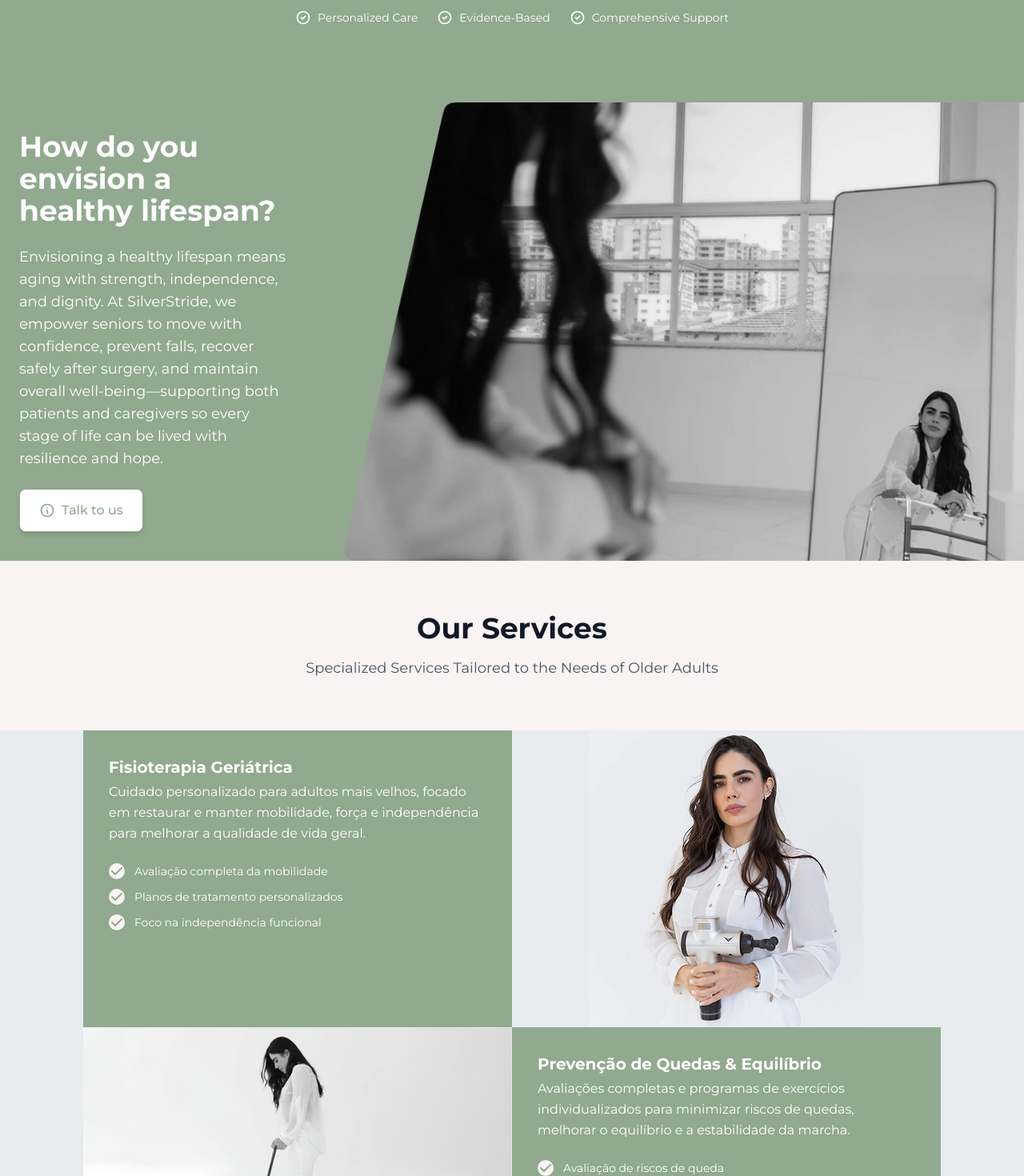
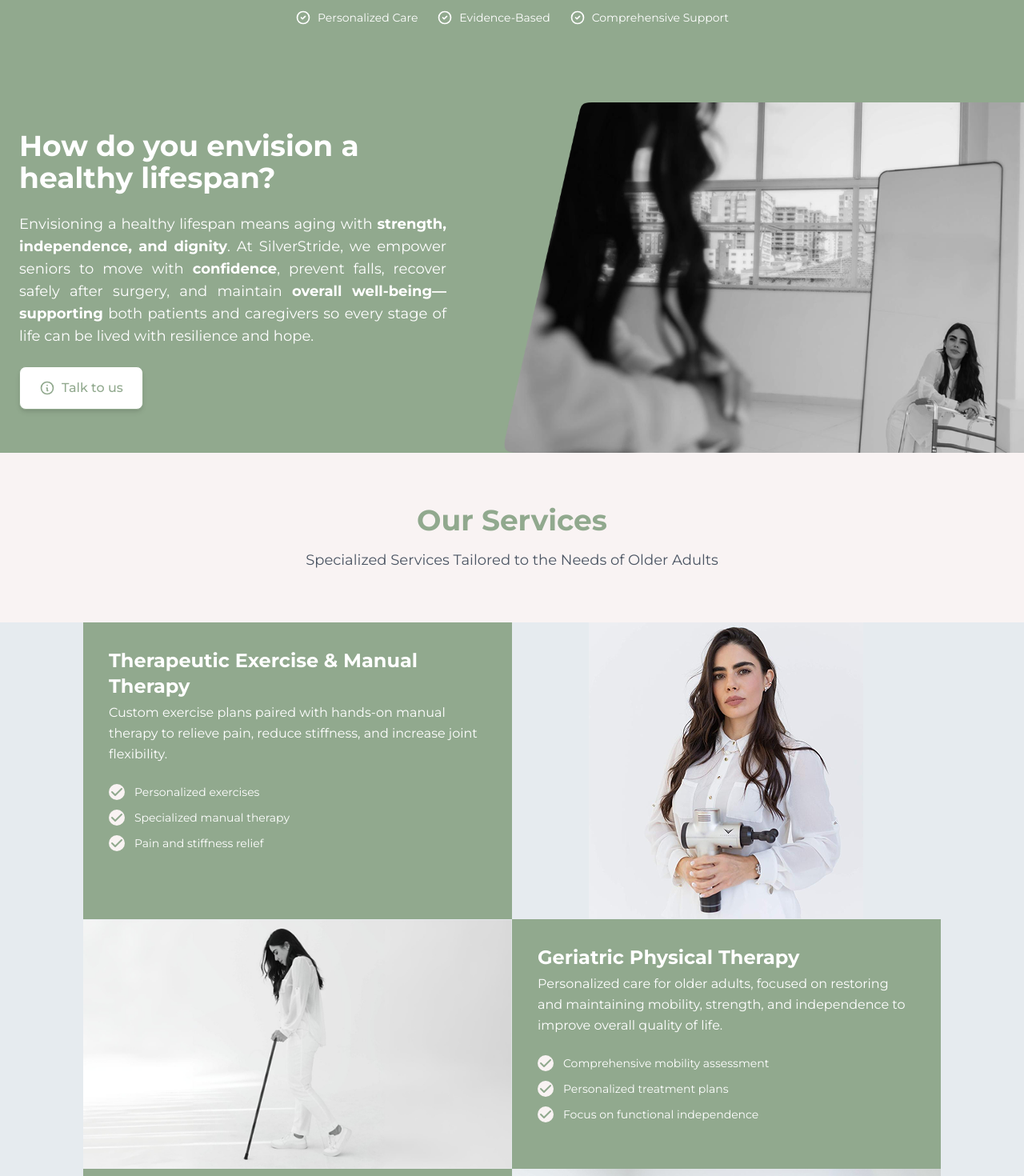
Before and after one commit to LucasPizol/silverstride, a Next.js app: page / in a window 1280 px wide. Shown: the part 1960-3430 px from the top of the page at 80% size. Built offline with nearby package versions, Linux system fonts and the light colour scheme.

Commit message:
Update styles and components for improved responsiveness and accessibility; replace images with Next.js Image component, adjust text for clarity, and enhance CSS for better layout across various screen sizes.

```diff
--- a/src/app/styles.css
+++ b/src/app/styles.css
@@ -12,10 +12,10 @@ body {
 }
 
 body {
-  font-family: "Montserrat", sans-serif;
   background: #ffffff;
   color: #171717;
-  -webkit-font-smoothing: antialiased;
+  -webkit-font-smoothing: antialiased; /* deixa a fonte mais fina */
+  -webkit-font-smoothing: subpixel-antialiased;
 }
 
 a {
@@ -1002,8 +1002,16 @@ a {
   gap: 16px;
 }
 
+.text-justify {
+  text-align: justify;
+}
+
 .envision-container {
   max-width: 100rem;
+}
+
+.envision-container > div {
+  padding-bottom: 20px;
 }
 
 .envision-container img {
@@ -1014,9 +1022,22 @@ a {
   width: 100%;
 }
 
-@media (max-width: 1000px) {
+@media (max-width: 1300px) {
+  .envision-container img {
+    max-width: 650px;
+  }
+}
+
+@media (max-width: 1100px) {
   .envision-container {
     flex-direction: column;
+  }
+
+  .envision-container img {
+    max-width: 100%;
+    max-height: 400px;
+    object-fit: cover;
+    object-position: bottom;
   }
 }
 
--- a/src/components/About.tsx
+++ b/src/components/About.tsx
@@ -68,7 +68,7 @@ export default function About() {
   return (
     <section id="about" className="section-padding bg-default flex flex-col">
       <div className="text-center max-w-3xl mx-auto mb-16">
-        <h2 className="text-3xl md:text-4xl font-bold text-gray-900 mb-4">
+        <h2 className="text-3xl md:text-4xl font-bold text-primary-400 mb-4">
           About SilverStride
         </h2>
         <p className="text-lg text-gray-600">
@@ -104,9 +104,11 @@ export default function About() {
 
         {/* Image/Visual */}
         <div className="relative">
-          <img
+          <Image
             src="/img-about-section.png"
             alt="Fisioterapeuta especializada"
+            width={500}
+            height={500}
             style={{
               width: "100%",
               height: "100%",
--- a/src/components/Contact.tsx
+++ b/src/components/Contact.tsx
@@ -1,5 +1,6 @@
 "use client";
 
+import Image from "next/image";
 import { useState } from "react";
 
 export default function Contact() {
@@ -13,9 +14,7 @@ export default function Contact() {
 
   const handleSubmit = (e: React.FormEvent) => {
     e.preventDefault();
-    // Handle form submission here
     console.log("Form submitted:", formData);
-    // Reset form
     setFormData({
       name: "",
       email: "",
@@ -23,7 +22,7 @@ export default function Contact() {
       service: "",
       message: "",
     });
-    alert("Mensagem enviada com sucesso! Entraremos em contato em breve.");
+    alert("Message sent successfully! We will contact you within 24 hours.");
   };
 
   const handleChange = (
@@ -37,120 +36,31 @@ export default function Contact() {
     });
   };
 
-  const contactInfo = [
-    {
-      icon: (
-        <svg
-          className="w-6 h-6"
-          fill="none"
-          stroke="currentColor"
-          viewBox="0 0 24 24"
-        >
-          <path
-            strokeLinecap="round"
-            strokeLinejoin="round"
-            strokeWidth={2}
-            d="M3 5a2 2 0 012-2h3.28a1 1 0 01.948.684l1.498 4.493a1 1 0 01-.502 1.21l-2.257 1.13a11.042 11.042 0 005.516 5.516l1.13-2.257a1 1 0 011.21-.502l4.493 1.498a1 1 0 01.684.949V19a2 2 0 01-2 2h-1C9.716 21 3 14.284 3 6V5z"
-          />
-        </svg>
-      ),
-      title: "Telefone",
-      content: "(555) 123-4567",
-      subContent: "Segunda a Sexta, 8h às 18h",
-    },
-    {
-      icon: (
-        <svg
-          className="w-6 h-6"
-          fill="none"
-          stroke="currentColor"
-          viewBox="0 0 24 24"
-        >
-          <path
-            strokeLinecap="round"
-            strokeLinejoin="round"
-            strokeWidth={2}
-            d="M3 8l7.89 4.26a2 2 0 002.22 0L21 8M5 19h14a2 2 0 002-2V7a2 2 0 00-2-2H5a2 2 0 00-2 2v10a2 2 0 002 2z"
-          />
-        </svg>
-      ),
-      title: "Email",
-      content: "info@silverstridept.com",
-      subContent: "Resposta em até 24h",
-    },
-    {
-      icon: (
-        <svg
-          className="w-6 h-6"
-          fill="none"
-          stroke="currentColor"
-          viewBox="0 0 24 24"
-        >
-          <path
-            strokeLinecap="round"
-            strokeLinejoin="round"
-            strokeWidth={2}
-            d="M17.657 16.657L13.414 20.9a1.998 1.998 0 01-2.827 0l-4.244-4.243a8 8 0 1111.314 0z"
-          />
-          <path
-            strokeLinecap="round"
-            strokeLinejoin="round"
-            strokeWidth={2}
-            d="M15 11a3 3 0 11-6 0 3 3 0 016 0z"
-          />
-        </svg>
-      ),
-      title: "Localização",
-      content: "123 Healthcare Street",
-      subContent: "Medical District, State 12345",
-    },
-    {
-      icon: (
-        <svg
-          className="w-6 h-6"
-          fill="none"
-          stroke="currentColor"
-          viewBox="0 0 24 24"
-        >
-          <path
-            strokeLinecap="round"
-            strokeLinejoin="round"
-            strokeWidth={2}
-            d="M12 8v4l3 3m6-3a9 9 0 11-18 0 9 9 0 0118 0z"
-          />
-        </svg>
-      ),
-      title: "Horário de Funcionamento",
-      content: "Segunda - Sexta: 8:00 - 18:00",
-      subContent: "Sábado: 9:00 - 15:00",
-    },
-  ];
-
   return (
     <section id="contact" className="section-padding bg-default">
       <div className="container-custom">
         {/* Section Header */}
         <div className="text-center max-w-3xl mx-auto mb-16">
-          <h2 className="text-3xl md:text-4xl font-bold text-gray-900 mb-4">
-            Entre em Contato
+          <h2 className="text-3xl md:text-4xl font-bold text-primary-400 mb-4">
+            Get in Touch
           </h2>
           <p className="text-lg text-gray-600">
-            Estamos aqui para ajudar você a dar o primeiro passo em direção a
-            uma vida mais saudável e independente
+            We are here to help you take the first step toward a healthier and
+            more independent life
           </p>
         </div>
 
         <div className="grid lg:grid-cols-2 gap-12">
-          <img
+          <Image
             src="/img-contact-section.png"
             alt="Fisioterapeuta especializada"
+            width={500}
+            height={500}
             className="w-full h-full object-cover object-center"
           />
 
           <div className="bg-gray-50 rounded-2xl p-8">
-            <h3 className="text-2xl font-bold text-gray-900">
-              Envie uma Mensagem
-            </h3>
+            <h3 className="text-2xl font-bold text-gray-900">Send a Message</h3>
 
             <form onSubmit={handleSubmit} className="space-y-6">
               <div>
@@ -158,7 +68,7 @@ export default function Contact() {
                   htmlFor="name"
                   className="block text-sm font-medium text-gray-700 mb-2"
                 >
-                  Nome Completo *
+                  Full Name *
                 </label>
                 <input
                   type="text"
@@ -168,7 +78,7 @@ export default function Contact() {
                   onChange={handleChange}
                   required
                   className="w-full px-4 py-3 border border-gray-300 rounded-lg focus:ring-2 focus:ring-primary-500 focus:border-transparent transition-all"
-                  placeholder="Seu nome completo"
+                  placeholder="Your full name"
                 />
               </div>
 
@@ -187,7 +97,7 @@ export default function Contact() {
                   onChange={handleChange}
                   required
                   className="w-full px-4 py-3 border border-gray-300 rounded-lg focus:ring-2 focus:ring-primary-500 focus:border-transparent transition-all"
-                  placeholder="seu@email.com"
+                  placeholder="your@email.com"
                 />
               </div>
 
@@ -196,7 +106,7 @@ export default function Contact() {
                   htmlFor="phone"
                   className="block text-sm font-medium text-gray-700 mb-2"
                 >
-                  Telefone
+                  Phone
                 </label>
                 <input
                   type="tel"
@@ -205,7 +115,7 @@ export default function Contact() {
                   value={formData.phone}
                   onChange={handleChange}
                   className="w-full px-4 py-3 border border-gray-300 rounded-lg focus:ring-2 focus:ring-primary-500 focus:border-transparent transition-all"
-                  placeholder="(11) 99999-9999"
+                  placeholder="(555) 123-4567"
                 />
               </div>
 
@@ -214,7 +124,7 @@ export default function Contact() {
                   htmlFor="service"
                   className="block text-sm font-medium text-gray-700 mb-2"
                 >
-                  Serviço de Interesse
+                  Service of Interest
                 </label>
                 <select
                   id="service"
@@ -223,18 +133,16 @@ export default function Contact() {
                   onChange={handleChange}
                   className="w-full px-4 py-3 border border-gray-300 rounded-lg focus:ring-2 focus:ring-primary-500 focus:border-transparent transition-all"
                 >
-                  <option value="">Selecione um serviço</option>
-                  <option value="geriatric">Fisioterapia Geriátrica</option>
-                  <option value="balance">
-                    Prevenção de Quedas & Equilíbrio
-                  </option>
+                  <option value="">Select a service</option>
+                  <option value="geriatric">Geriatric Physical Therapy</option>
+                  <option value="balance">Fall Prevention & Balance</option>
                   <option value="postsurgery">
-                    Reabilitação Pós-Cirúrgica
+                    Post-Surgical Rehabilitation
                   </option>
                   <option value="manual">
-                    Exercícios Terapêuticos & Terapia Manual
+                    Therapeutic Exercises & Manual Therapy
                   </option>
-                  <option value="consultation">Consulta Geral</option>
+                  <option value="consultation">General Consultation</option>
                 </select>
               </div>
 
@@ -243,7 +151,7 @@ export default function Contact() {
                   htmlFor="message"
                   className="block text-sm font-medium text-gray-700 mb-2"
                 >
-                  Mensagem
+                  Message
                 </label>
                 <textarea
                   id="message"
@@ -252,7 +160,7 @@ export default function Contact() {
                   onChange={handleChange}
                   rows={5}
                   className="w-full px-4 py-3 border border-gray-300 rounded-lg focus:ring-2 focus:ring-primary-500 focus:border-transparent transition-all resize-none"
-                  placeholder="Conte-nos sobre suas necessidades ou dúvidas..."
+                  placeholder="Tell us about your needs or questions..."
                 />
               </div>
 
@@ -273,12 +181,12 @@ export default function Contact() {
                     d="M12 19l9 2-9-18-9 18 9-2zm0 0v-8"
                   />
                 </svg>
-                Enviar Mensagem
+                Send Message
               </button>
             </form>
 
             <p className="text-sm text-gray-500 mt-4 text-center">
-              * Campos obrigatórios. Responderemos em até 24 horas.
+              * Required fields. We will respond within 24 hours.
             </p>
           </div>
         </div>
--- a/src/components/Envision.tsx
+++ b/src/components/Envision.tsx
@@ -1,3 +1,5 @@
+import Image from "next/image";
+
 export default function Envision() {
   return (
     <section
@@ -13,13 +15,13 @@ export default function Envision() {
           <h2 className="text-3xl md:text-4xl font-bold text-white">
             How do you envision a healthy lifespan?
           </h2>
-          <p className="text-lg text-white">
-            Envisioning a healthy lifespan means aging with strength,
-            independence, and dignity. At SilverStride, we empower seniors to
-            move with confidence, prevent falls, recover safely after surgery,
-            and maintain overall well-being—supporting both patients and
-            caregivers so every stage of life can be lived with resilience and
-            hope.
+          <p className="text-lg text-white text-justify">
+            Envisioning a healthy lifespan means aging with{" "}
+            <b> strength, independence, and dignity</b>. At SilverStride, we
+            empower seniors to move with <b>confidence</b>, prevent falls,
+            recover safely after surgery, and maintain{" "}
+            <b>overall well-being—supporting</b> both patients and caregivers so
+            every stage of life can be lived with resilience and hope.
           </p>
           <a href="#services" className="btn btn-secondary text-lg px-8 py-4">
             <svg
@@ -39,10 +41,12 @@ export default function Envision() {
           </a>
         </div>
 
-        <img
+        <Image
           src="/img-envision-section.png"
           alt="Envision"
-          className="h-full object-cover object-center"
+          width={1200}
+          height={500}
+          className="h-full w-full object-cover object-center"
         />
       </div>
     </section>
--- a/src/components/Footer.tsx
+++ b/src/components/Footer.tsx
@@ -1,34 +1,32 @@
 import Link from "next/link";
 
 export default function Footer() {
-  const currentYear = new Date().getFullYear();
-
   const footerSections = [
     {
-      title: "Serviços",
+      title: "Services",
       links: [
-        { name: "Fisioterapia Geriátrica", href: "#services" },
-        { name: "Prevenção de Quedas", href: "#services" },
-        { name: "Reabilitação Pós-Cirúrgica", href: "#services" },
-        { name: "Terapia Manual", href: "#services" },
+        { name: "Geriatric Physical Therapy", href: "#services" },
+        { name: "Fall Prevention", href: "#services" },
+        { name: "Post-Surgical Rehabilitation", href: "#services" },
+        { name: "Therapeutic Exercises & Manual Therapy", href: "#services" },
       ],
     },
     {
-      title: "Empresa",
+      title: "Company",
       links: [
-        { name: "Sobre Nós", href: "#about" },
-        { name: "Nossa Missão", href: "#about" },
-        { name: "Contato", href: "#contact" },
-        { name: "Localização", href: "#contact" },
+        { name: "About Us", href: "#about" },
+        { name: "Our Mission", href: "#about" },
+        { name: "Contact", href: "#contact" },
+        { name: "Location", href: "#contact" },
       ],
     },
     {
-      title: "Suporte",
+      title: "Support",
       links: [
-        { name: "Agendamento", href: "#contact" },
-        { name: "Emergências", href: "tel:+15551234567" },
+        { name: "Appointment", href: "#contact" },
+        { name: "Emergencies", href: "tel:+15551234567" },
         { name: "FAQ", href: "#" },
-        { name: "Política de Privacidade", href: "#" },
+        { name: "Privacy Policy", href: "#" },
       ],
     },
   ];
@@ -89,9 +87,9 @@ export default function Footer() {
               <span className="text-xl font-bold">SilverStride</span>
             </Link>
             <p className="text-white mb-6 text-sm leading-relaxed">
-              Fisioterapia especializada para uma vida mais independente e digna
-              na terceira idade. Cuidado compassivo e profissional para adultos
-              mais velhos.
+              Specialized physical therapy for a more independent and dignified
+              life in older adulthood. Compassionate and professional care for
+              older adults.
             </p>
 
             {/* Social Links */}
--- a/src/components/Services.tsx
+++ b/src/components/Services.tsx
@@ -18,13 +18,13 @@ export default function Services() {
           />
         </svg>
       ),
-      title: "Fisioterapia Geriátrica",
+      title: "Therapeutic Exercise & Manual Therapy",
       description:
-        "Cuidado personalizado para adultos mais velhos, focado em restaurar e manter mobilidade, força e independência para melhorar a qualidade de vida geral.",
+        "Custom exercise plans paired with hands-on manual therapy to relieve pain, reduce stiffness, and increase joint flexibility.",
       benefits: [
-        "Avaliação completa da mobilidade",
-        "Planos de tratamento personalizados",
-        "Foco na independência funcional",
+        "Personalized exercises",
+        "Specialized manual therapy",
+        "Pain and stiffness relief",
       ],
       color: "from-blue-500 to-cyan-500",
     },
@@ -44,13 +44,13 @@ export default function Services() {
           />
         </svg>
       ),
-      title: "Prevenção de Quedas & Equilíbrio",
+      title: "Geriatric Physical Therapy",
       description:
-        "Avaliações completas e programas de exercícios individualizados para minimizar riscos de quedas, melhorar o equilíbrio e a estabilidade da marcha.",
+        "Personalized care for older adults, focused on restoring and maintaining mobility, strength, and independence to improve overall quality of life.",
       benefits: [
-        "Avaliação de riscos de queda",
-        "Treinamento de equilíbrio",
-        "Correção postural",
+        "Comprehensive mobility assessment",
+        "Personalized treatment plans",
+        "Focus on functional independence",
       ],
       color: "from-emerald-500 to-teal-500",
     },
@@ -70,13 +70,13 @@ export default function Services() {
           />
         </svg>
       ),
-      title: "Reabilitação Pós-Cirúrgica",
+      title: "Fall Prevention & Balance",
       description:
-        "Reabilitação estruturada para apoiar idosos a recuperar força e função após cirurgias, garantindo uma recuperação mais suave e segura.",
+        "Comprehensive assessments and individualized exercise programs to minimize fall risks, improve balance, and enhance walking stability.",
       benefits: [
-        "Recuperação pós-cirúrgica especializada",
-        "Fortalecimento gradual",
-        "Retorno seguro às atividades",
+        "Fall risk assessment",
+        "Balance training",
+        "Postural correction",
       ],
       color: "from-purple-500 to-indigo-500",
     },
@@ -96,13 +96,13 @@ export default function Services() {
           />
         </svg>
       ),
-      title: "Exercícios Terapêuticos & Terapia Manual",
+      title: "Post-Surgical Rehabilitation",
       description:
-        "Planos de exercícios personalizados combinados com terapia manual prática para aliviar a dor, reduzir rigidez e aumentar a flexibilidade articular.",
+        "Structured rehabilitation to help older adults regain strength and function after surgery, ensuring a smoother and safer recovery.",
       benefits: [
-        "Exercícios personalizados",
-        "Terapia manual especializada",
-        "Alívio da dor e rigidez",
+        "Specialized post-surgical recovery",
+        "Gradual strengthening",
+        "Safe return to activities",
       ],
       color: "from-orange-500 to-red-500",
     },
@@ -112,7 +112,7 @@ export default function Services() {
     <section id="services" className="section-padding">
       <div>
         <div className="text-center max-w-3xl mx-auto mb-16  w-full">
-          <h2 className="text-3xl md:text-4xl font-bold text-gray-900 mb-4">
+          <h2 className="text-3xl md:text-4xl font-bold text-primary-400 mb-4">
             Our Services
           </h2>
           <p className="text-lg text-gray-600">
--- a/src/components/Services/ServicesCard.tsx
+++ b/src/components/Services/ServicesCard.tsx
@@ -7,7 +7,7 @@ type Service = {
 export default function ServicesCard({ service }: { service: Service }) {
   return (
     <div className="bg-primary-400 p-8 md:p-8">
-      <h3 className="text-xl  font-bold text-white mb-1">{service.title}</h3>
+      <h3 className="text-2xl font-bold text-white mb-1">{service.title}</h3>
       <p className="text-white mb-6 leading-relaxed">
         {service.description}
       </p>
```
Also changed, not shown: src/components/PersonalizedCare.tsx (+12 -12 lines), src/components/Stories.tsx (+6 -2 lines).
